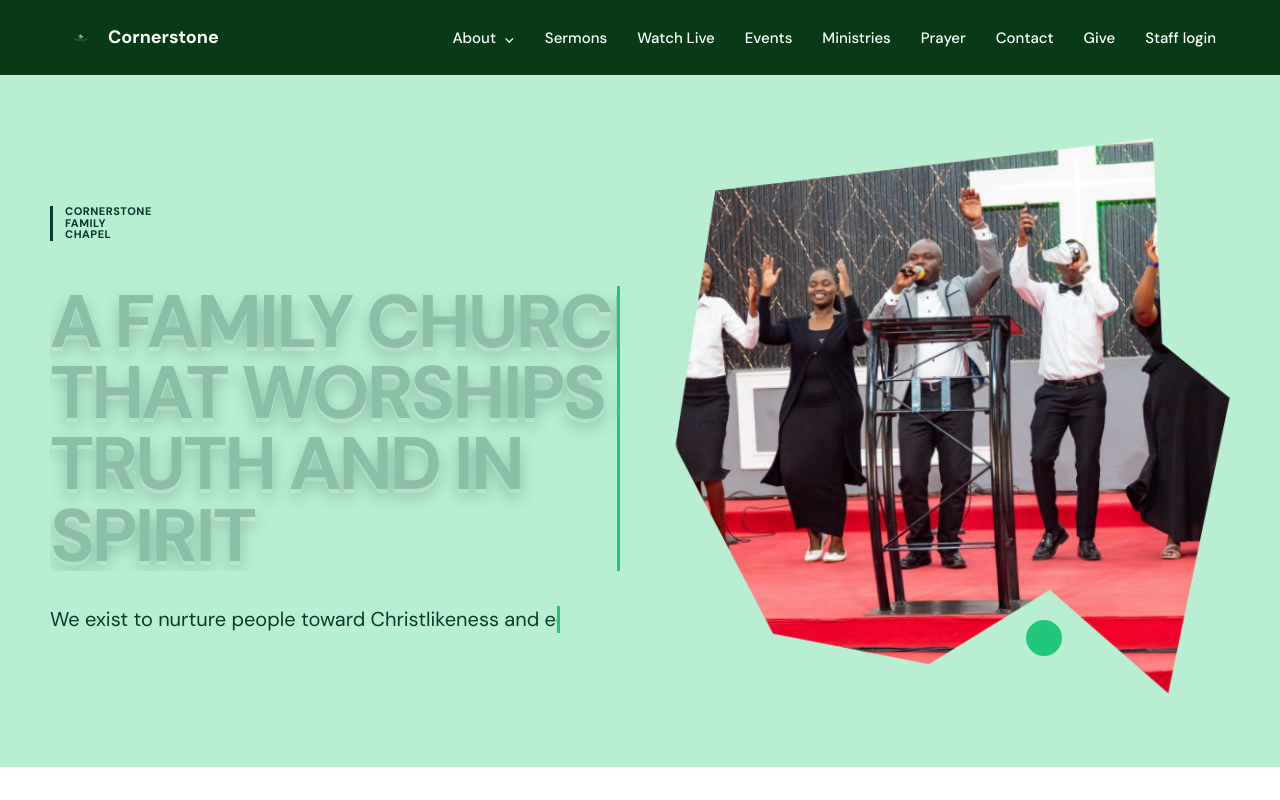
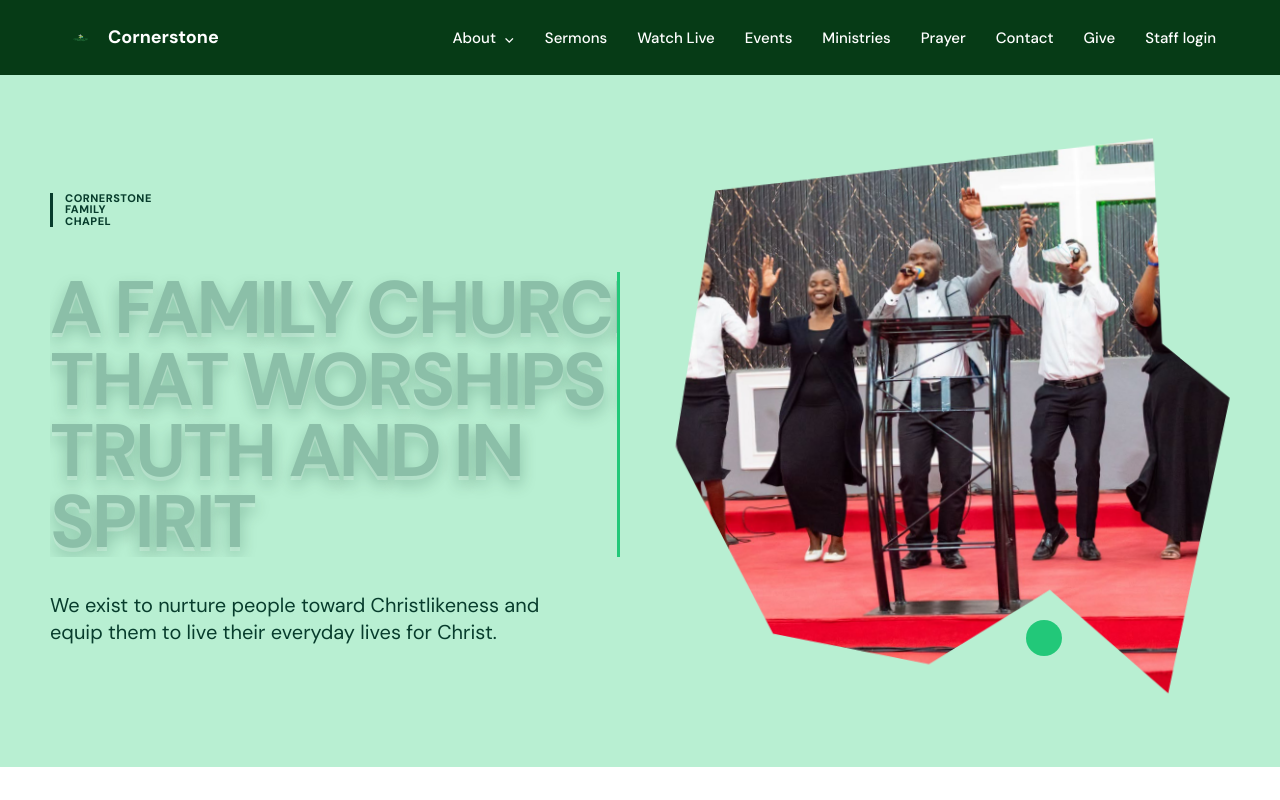
Before and after one commit to Watenehub/CFC, a React (Vite) app in the folder frontend/: page /about in a window 1280 px wide. Shown: the top 800 px of the page. Built offline with nearby package versions, Linux system fonts and the light colour scheme; no server answers.

Commit message:
Fix hero text clipping by removing typewriter from paragraph
- Removed typewriter-text class from hero paragraph
- Paragraph now has normal text wrapping without overflow: hidden
- Fade-in animation applied via .about-hero-content p selector
- Text now displays completely without being cut off

```diff
--- a/frontend/src/pages/About.css
+++ b/frontend/src/pages/About.css
@@ -61,10 +61,7 @@
     blink-caret 0.75s step-end infinite;
 }
 
-.typewriter-text p {
-  white-space: normal;
-  border-right: none;
-  animation: none;
+.about-hero-content p {
   opacity: 0;
   animation: fadeIn 1s ease 2s forwards;
 }
--- a/frontend/src/pages/About.jsx
+++ b/frontend/src/pages/About.jsx
@@ -74,7 +74,7 @@ function About() {
               SPIRIT
             </h1>
 
-            <p className="typewriter-text">
+            <p>
               We exist to nurture people toward Christlikeness and equip them
               to live their everyday lives for Christ.
             </p>
```
